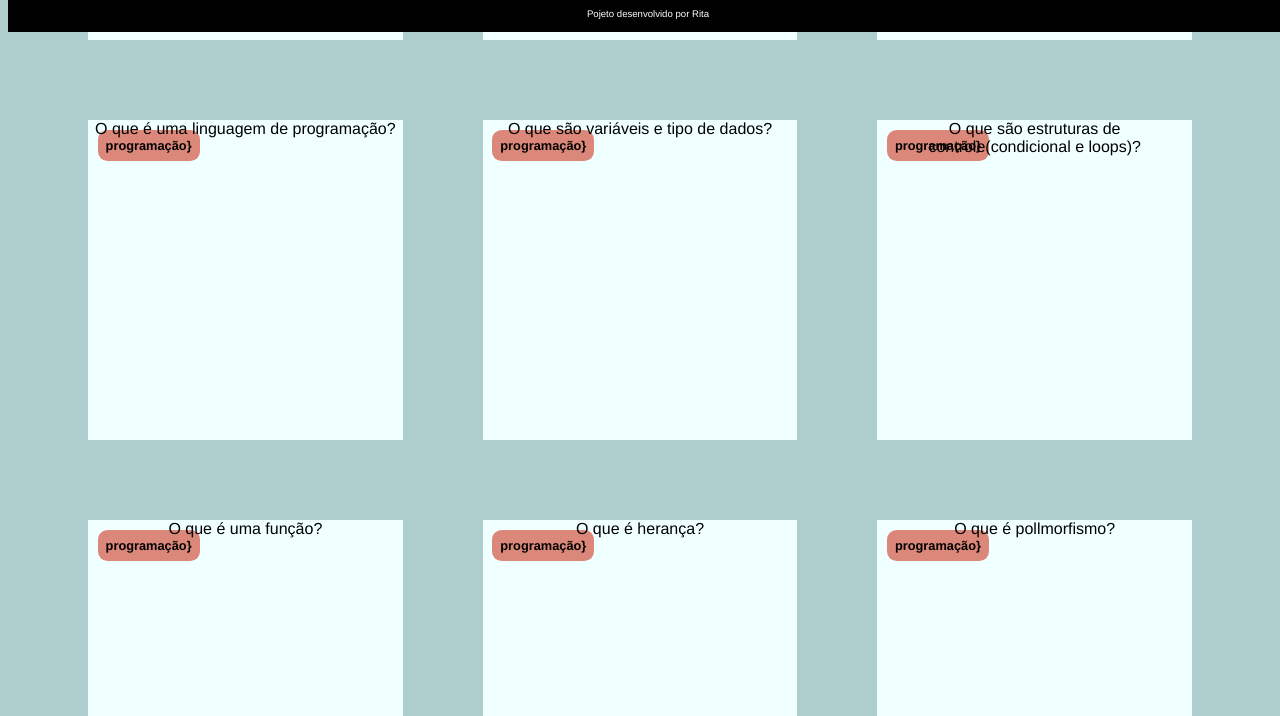
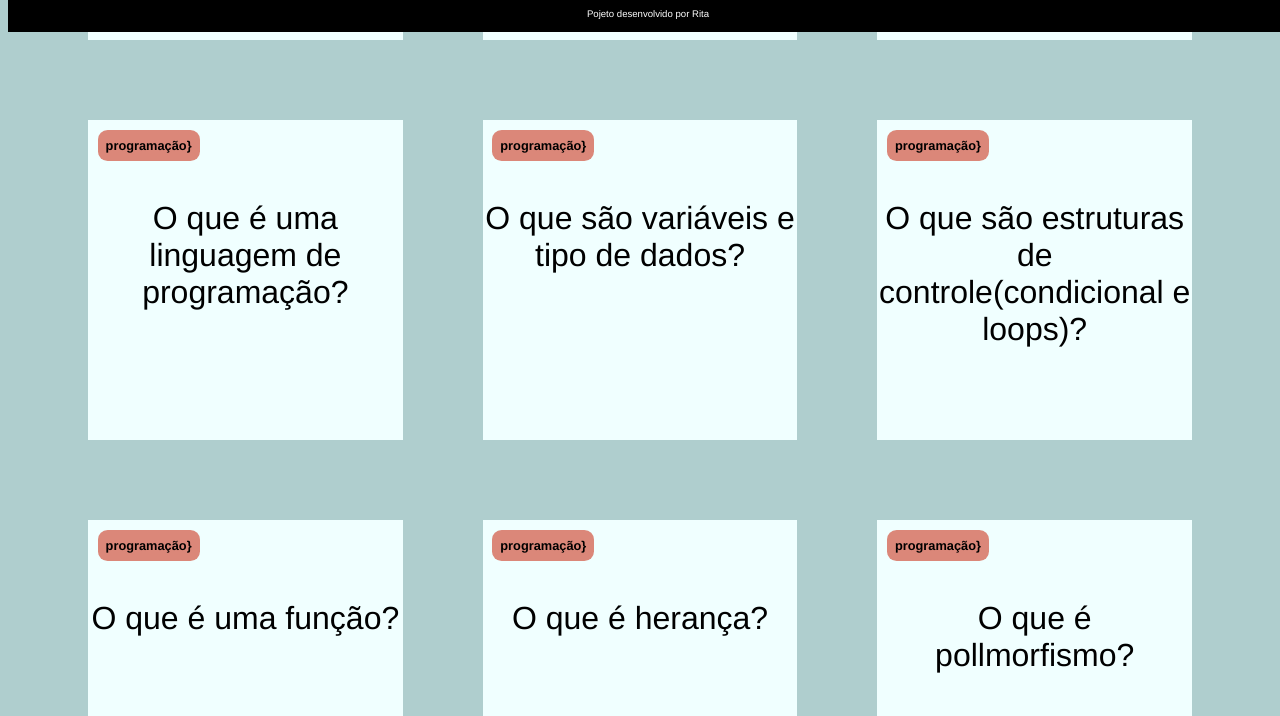
Before and after one commit to Ritaaparecida/Flashcards, a plain HTML site: page index.html in a window 1280 px wide. Shown: the part 768-1484 px from the top of the page. Drawn offline with Linux system fonts and the light colour scheme.

Commit message:
alterações no cartao

```diff
--- a/assets/style.css
+++ b/assets/style.css
@@ -26,6 +26,7 @@ gap: 3rem;
     height: 100%;
     transform-style: preserve-3d;
     transition: transform 300ms ease-in-out;
+    font-size: 4vh;
 }
 
 .cartao_conteudo h3 {
@@ -78,3 +79,7 @@ QUANDO O MOUSE PASSA EM CIMA*/
     height: 100%;
     width: 100%;
 }
+
+.pergunta{
+    margin-top: 10vh;
+}
```
